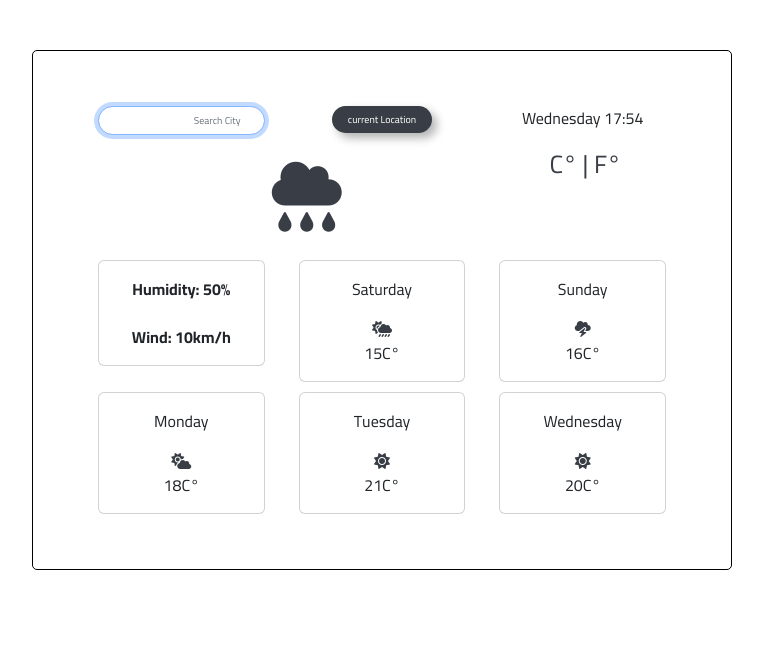
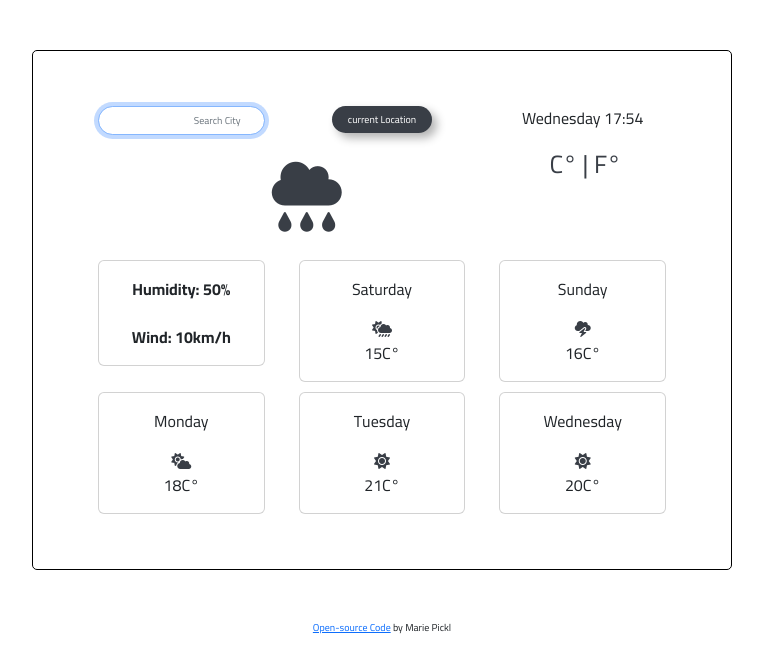
Before and after one commit to serenelakes/weather-app, a plain HTML site: page index.html in a window 1280 px wide. Shown: the whole page, without its empty margins (258-1021 px from the left). Drawn offline with nearby package versions, Linux system fonts and the light colour scheme; no server answers.

Commit message:
Source-Code added

```diff
--- a/index.html
+++ b/index.html
@@ -131,6 +131,10 @@
         </div>
       </div>
     </div>
+    <div class="sourceCode">
+      <a href="https://github.com/serenelakes/weather-app">Open-source Code</a>
+      by Marie Pickl
+    </div>
     <script src="src/script.js"></script>
   </body>
 </html>
--- a/src/style.css
+++ b/src/style.css
@@ -92,3 +92,7 @@ form button {
 .col {
   margin: 5px;
 }
+.sourceCode {
+  font-size: 10px;
+  text-align: center;
+}
```
